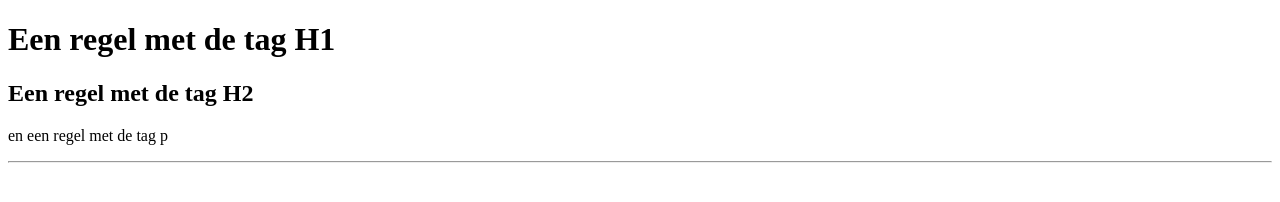
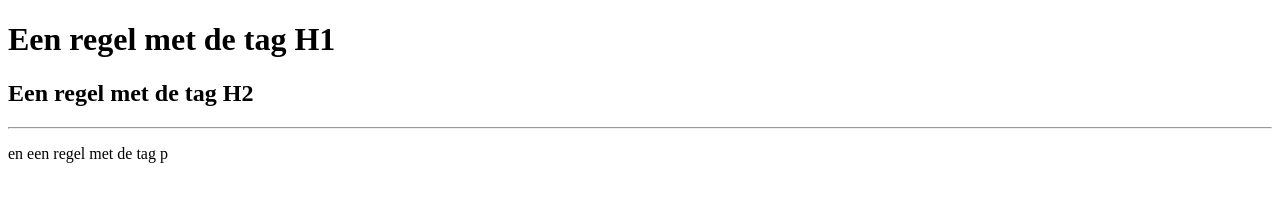
Before and after one commit to Wolk9/eerste-html-pagina, a plain HTML site: page index.html in a window 1280 px wide. Drawn offline with Linux system fonts and the light colour scheme.

Commit message:
Update index.html

```diff
--- a/index.html
+++ b/index.html
@@ -7,8 +7,8 @@
        <body>
            <h1>Een regel met de tag H1</h1>
            <h2>Een regel met de tag H2</h2>
+           <hr/>
            <p>en een regel met de tag p</p>
-           <hr>
-         <!-- hier zet je de code in de body tags-->
+           <!-- hier zet je de code in de body tags-->
        </body>
 </html>
```
